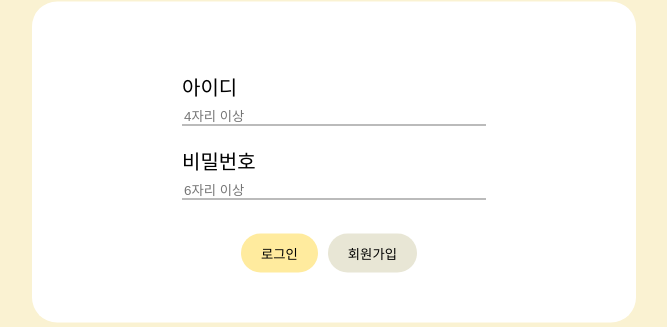
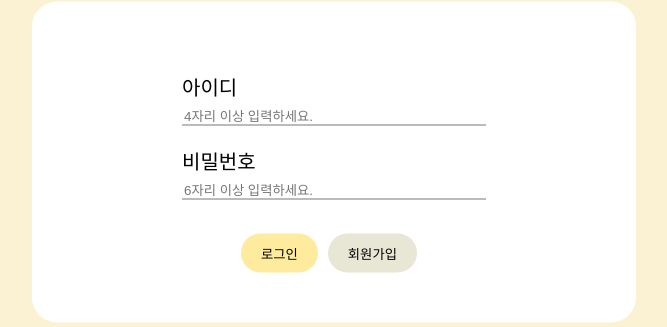
Before and after one commit to 2023-DSWU-Internet-Programming-Project/LostDS, a Django app: template project/user/templates/user/login.html in a window 1280 px wide. Shown: the part 238-565 px from the top of the page, without its empty margins (306-973 px from the left). Run offline with Django 4.2, Linux system fonts and the light colour scheme; the template is opened without the code that fills it, so the values that code supplies are empty; some web fonts are replaced.

Commit message:
로그인 placeholder 수정

```diff
--- a/project/user/templates/user/login.html
+++ b/project/user/templates/user/login.html
@@ -18,12 +18,12 @@
             {% csrf_token %}
             <p>
                 <label for="id_username">아이디 </label><br>
-                <input type="text" name="username" minlength="4" autocomplete="off" required id="id_username" placeholder="4자리 이상">
+                <input type="text" name="username" minlength="4" autocomplete="off" required id="id_username" placeholder="4자리 이상 입력하세요.">
             </p>
 
             <p>
                 <label for="id_password">비밀번호 </label><br>
-                <input type="password" name="password" minlength="6" autocomplete="off" required id="id_password" placeholder="6자리 이상">
+                <input type="password" name="password" minlength="6" autocomplete="off" required id="id_password" placeholder="6자리 이상 입력하세요.">
             </p><br>
 
             <div class="button-group">
```
Also changed, not shown: project/db.sqlite3.
